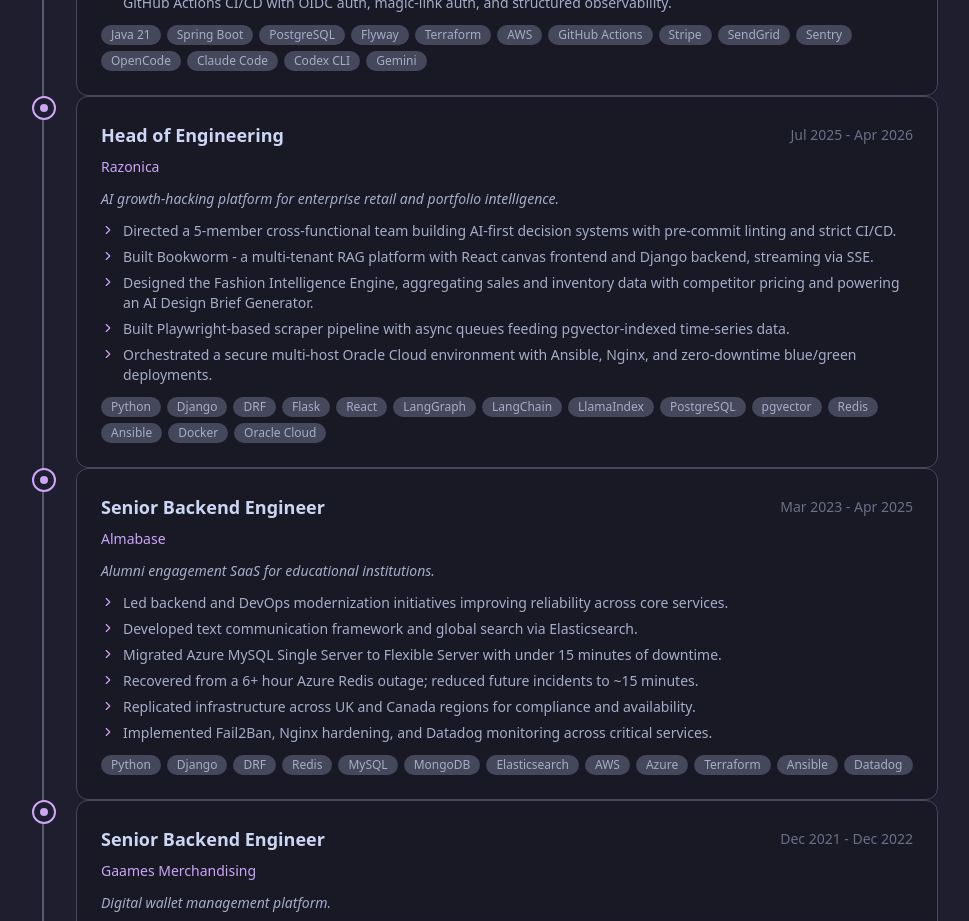
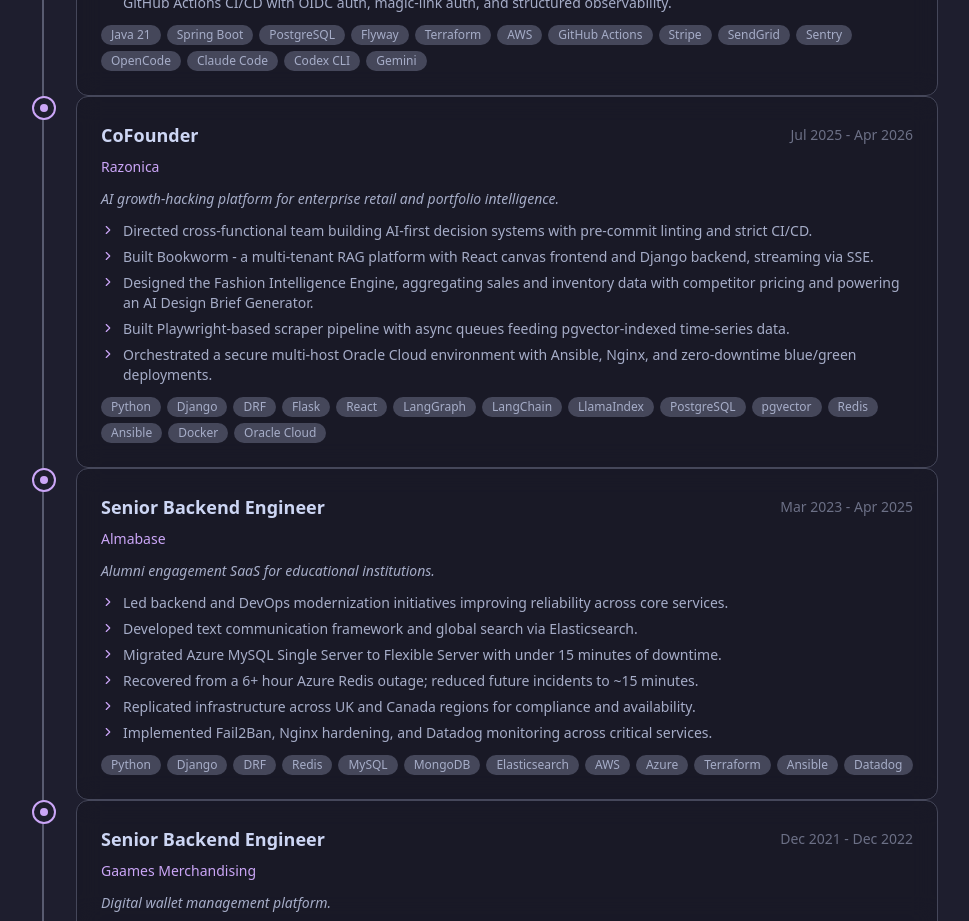
Before and after one commit to rajeev-kl/profile, a React (Vite) app: page / in a window 1280 px wide. Shown: the part 3160-4081 px from the top of the page, without its empty margins (150-1119 px from the left). Built offline with nearby package versions, Linux system fonts and the light colour scheme.

Commit message:
feat: update job title to CoFounder in profile and experience sections

```diff
--- a/index.html
+++ b/index.html
@@ -55,7 +55,7 @@
         "@type": "Person",
         "name": "Rajeev K L",
         "url": "https://profile.prodot.in",
-        "jobTitle": "Head Of Engineering",
+        "jobTitle": "CoFounder",
         "worksFor": { "@type": "Organization", "name": "Razonica" },
         "sameAs": [
           "https://github.com/rajeev-kl",
--- a/src/data/experience.js
+++ b/src/data/experience.js
@@ -30,12 +30,12 @@ export const EXPERIENCE = [
   },
   {
     company: 'Razonica',
-    role: 'Head of Engineering',
+    role: 'CoFounder',
     period: 'Jul 2025 - Apr 2026',
     description:
       'AI growth-hacking platform for enterprise retail and portfolio intelligence.',
     highlights: [
-      'Directed a 5-member cross-functional team building AI-first decision systems with pre-commit linting and strict CI/CD.',
+      'Directed cross-functional team building AI-first decision systems with pre-commit linting and strict CI/CD.',
       'Built Bookworm - a multi-tenant RAG platform with React canvas frontend and Django backend, streaming via SSE.',
       'Designed the Fashion Intelligence Engine, aggregating sales and inventory data with competitor pricing and powering an AI Design Brief Generator.',
       'Built Playwright-based scraper pipeline with async queues feeding pgvector-indexed time-series data.',
```
